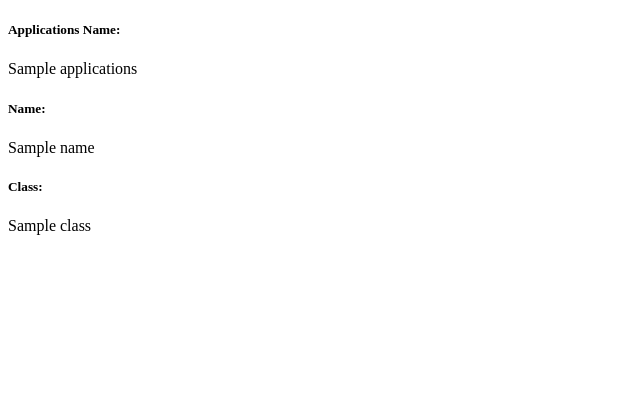
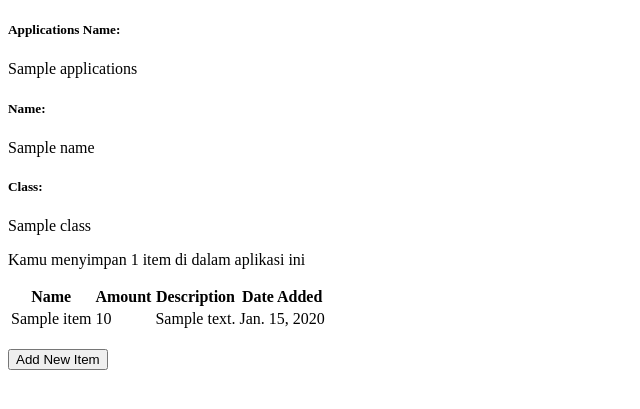
Before and after one commit to humama/storehousepbp, a Django app: template main/templates/main.html in a window 1280 px wide. Shown: the top 409 px of the page, without its empty margins (0-640 px from the left). Run offline with Django 4.2, Linux system fonts and the light colour scheme; tables that the repository leaves empty hold one stand-in row (values such as "Sample post"); the template is opened without the code that fills it: values that come from a table or form of the project are taken from there, most other values are stand-ins (such as "Sample title", 1, 10 or a date in 2020).

Commit message:
commit Tugas 3

```diff
--- a/main/templates/main.html
+++ b/main/templates/main.html
@@ -1,16 +1,43 @@
-<!DOCTYPE html>
-<html lang="en">
-<head>
-    <meta charset="UTF-8">
-    <meta name="viewport" content="width=device-width, initial-scale=1.0">
+{% extends 'base.html' %}
+
+{% block meta %}
 <title>Inventory</title>
-</head>
-<body>
+{% endblock meta %}
+
+{% block content %}
 <h5>Applications Name:</h5>
 <p>{{ applications }}</p>
 <h5>Name: </h5>
 <p>{{ name }}<p>
 <h5>Class: </h5>
 <p>{{ class }}<p>
-</body>
-</html>
+
+<p>Kamu menyimpan {{ item_count }} item di dalam aplikasi ini</p>
+    <table>
+        <tr>
+            <th>Name</th>
+            <th>Amount</th>
+            <th>Description</th>
+            <th>Date Added</th>
+        </tr>
+
+        {% comment %} Berikut cara memperlihatkan data item di bawah baris ini {% endcomment %}
+
+        {% for item in items %}
+            <tr>
+                <td>{{item.name}}</td>
+                <td>{{item.amount}}</td>
+                <td>{{item.description}}</td>
+                <td>{{item.date_added}}</td>
+            </tr>
+        {% endfor %}
+    </table>
+
+    <br />
+
+    <a href="{% url 'main:create_item' %}">
+        <button>
+            Add New Item
+        </button>
+    </a>
+{% endblock content %}
--- a/main/tests.py
+++ b/main/tests.py
@@ -9,9 +9,3 @@ class mainTest(TestCase):
     def test_main_using_main_template(self):
         response = Client().get('/main/')
         self.assertTemplateUsed(response, 'main.html')
-    def test_empty_get(self):
-        response = self.client.get(
-            "/en/dev/search/",
-            headers={"host": "docs.djangoproject.dev:8000"},
-        )
-        self.assertEqual(response.status_code, 200)
--- a/main/urls.py
+++ b/main/urls.py
@@ -1,8 +1,13 @@
 from django.urls import path
-from main.views import show_main
+from main.views import show_main, create_item, show_xml, show_json, show_xml_by_id, show_json_by_id
 
 app_name = 'main'
 
 urlpatterns = [
     path('', show_main, name='show_main'),
+    path('create-item', create_item, name='create_item'),
+    path('xml/', show_xml, name='show_xml'),
+    path('json/', show_json, name='show_json'),
+    path('xml/<int:id>/', show_xml_by_id, name='show_xml_by_id'),
+    path('json/<int:id>/', show_json_by_id, name='show_json_by_id'),
 ]
--- a/storehousepbp/settings.py
+++ b/storehousepbp/settings.py
@@ -55,7 +55,7 @@ ROOT_URLCONF = 'storehousepbp.urls'
 TEMPLATES = [
     {
         'BACKEND': 'django.template.backends.django.DjangoTemplates',
-        'DIRS': [],
+        'DIRS': [BASE_DIR / 'templates'],
         'APP_DIRS': True,
         'OPTIONS': {
             'context_processors': [
--- a/storehousepbp/urls.py
+++ b/storehousepbp/urls.py
@@ -19,5 +19,5 @@ from django.urls import path, include
 
 urlpatterns = [
     path('admin/', admin.site.urls),
-    path('main/', include('main.urls')),
+    path('', include('main.urls')),
 ]
--- /dev/null
+++ b/templates/base.html
@@ -0,0 +1,15 @@
+{% load static %}
+<!DOCTYPE html>
+<html lang="en">
+    <head>
+        <meta charset="UTF-8">
+        <meta name="viewport" content="width=device-width, initial-scale=1.0">
+        {% block meta %}
+        {% endblock meta %}
+    </head>
+
+    <body>
+        {% block content %}
+        {% endblock content %}
+    </body>
+</html>
```
Also changed, not shown: main/forms.py (added, +7 -0 lines), main/templates/create_item.html (added, +23 -0 lines), main/views.py (+37 -1 lines). Lines whose indentation alone changed are shown as unchanged.
